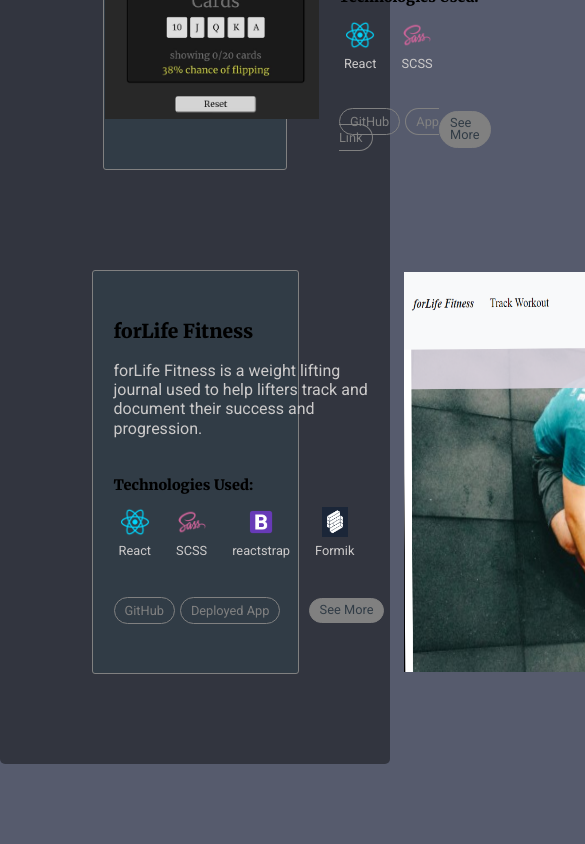
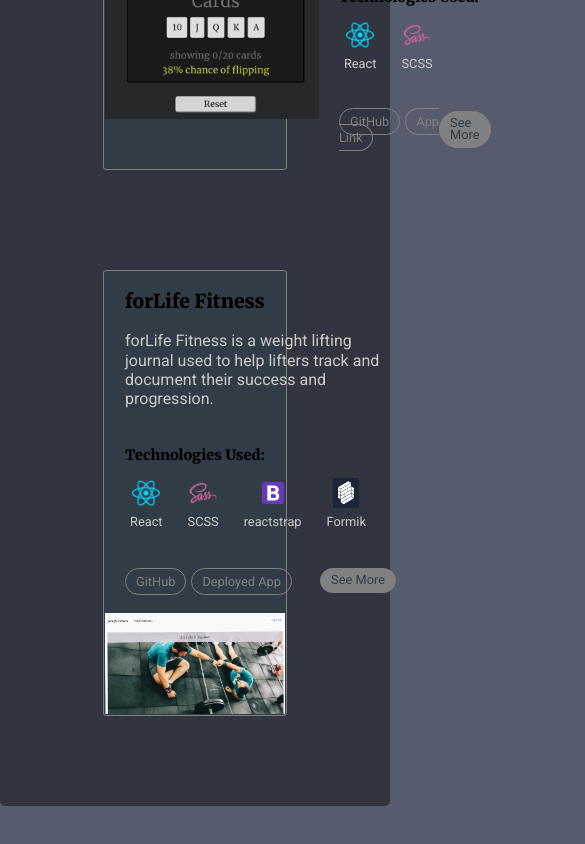
Before and after one commit to BrandonHarrison01/portfolio, a React (Create React App) app: page / in a window 390 px wide. Shown: the part 3886-4730 px from the top of the page, 585 px wide, since content can reach past the window. Built offline with nearby package versions, Linux system fonts and the light colour scheme.

Commit message:
projects component is tablet responsive

```diff
--- a/src/components/Projects.js
+++ b/src/components/Projects.js
@@ -193,7 +193,10 @@ function Projects(props) {
             </div>
             <img className='desktop-img' src={forLifeFitness} />
 
+{/* need to check screen width and conditionally change classname between cropped and uncropped */}
 
+
+            {/* <img className='desktop-img' src={forLifeFitness   👌 cropped   } /> */}
           </div>
         </div>
       </div>
--- a/src/styling/Projects.scss
+++ b/src/styling/Projects.scss
@@ -147,10 +147,14 @@
             width: 100%;
 
             @media screen and (max-width: $tablet){
-                width: 90%;
+                width: 80%;
+                // height: 600px;
+                display: flex;
+                flex-direction: column;
 
                 .desktop-img {
-                    width: 550px;
+                    max-width: 100%;
+                    height: auto;
                 }
             }
         }
```
Also changed, not shown: src/images/screenshots/forLife-Fitness-cropped.png (added).
